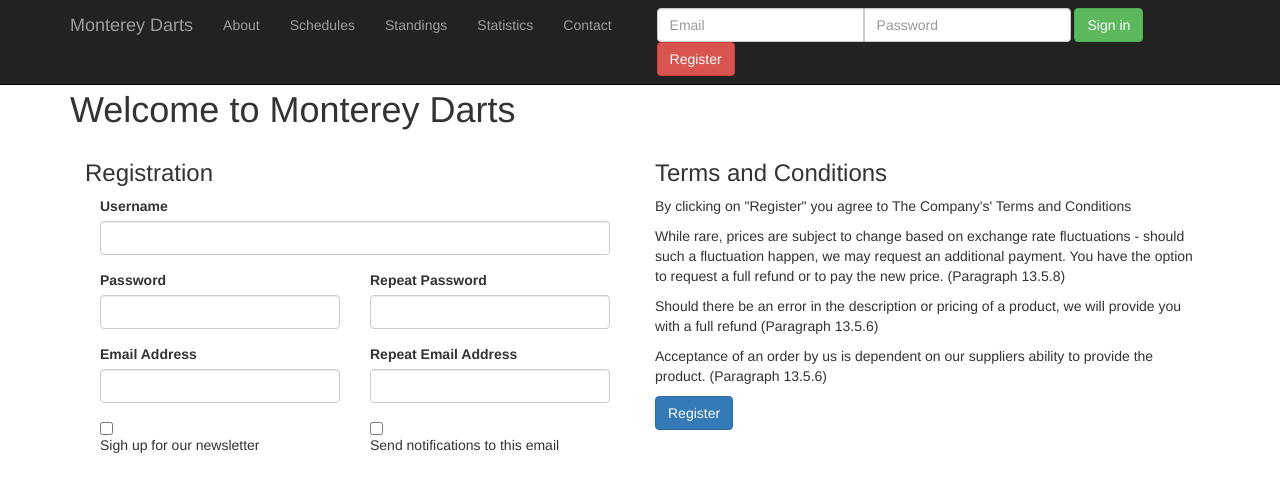
After one commit to wle831/MDarts, a Django app: template static/templates/register.html in a window 1280 px wide. The commit adds this page. Shown: the top 492 px of the page. Run offline with Django 3.2, Linux system fonts and the light colour scheme; the template is opened without the code that fills it, so the values that code supplies are empty; parts of the project's set-up code (start-up, migrations or seed data) failed here and were passed over; some libraries are stand-ins or nearby versions.

Commit message:
pages + urls added

```diff
--- a/src/src/urls.py
+++ b/src/src/urls.py
@@ -11,6 +11,12 @@
     url(r'^$', 'signups.views.home', name='home'),
     url(r'^admin/', include(admin.site.urls)),
     url(r'^standings/', 'signups.views.standings', name='standings'),
+    url(r'^about/', 'signups.views.about', name='about'),
+    url(r'^statistics/', 'signups.views.statistics', name='statistics'),
+    url(r'^schedules/', 'signups.views.schedules', name='schedules'),
+    url(r'^contact/', 'signups.views.contact', name='contact'),
+    url(r'^register/', 'signups.views.register', name='register'),
+
 )
 
 if settings.DEBUG:
--- a/static/templates/base.html
+++ b/static/templates/base.html
@@ -44,17 +44,17 @@
                     <span class="icon-bar"></span>
                     <span class="icon-bar"></span>
                 </button>
-                <a class="navbar-brand" href="#">Monterey Darts</a>
+                <a class="navbar-brand" href="{% url 'home' %}">Monterey Darts</a>
 
             </div>
             <!-- Collect the nav links, forms, and other content for toggling -->
             <div class="collapse navbar-collapse" id="bs-example-navbar-collapse-1">
                 <ul class="nav navbar-nav">
-                    <li><a href="#">About</a></li>
-                    <li><a href="#">Schedules</a></li>
+                    <li><a href="{% url 'about' %}">About</a></li>
+                    <li><a href="{% url 'schedules' %}">Schedules</a></li>
                     <li><a href="{% url 'standings' %}">Standings</a></li>
-                    <li><a href="#">Statistics</a></li>
-                    <li><a href="#">Contact</a></li>
+                    <li><a href="{% url 'statistics' %}">Statistics</a></li>
+                    <li><a href="{% url 'contact' %}">Contact</a></li>
 
                 </ul>
             <div class="row">
@@ -65,8 +65,9 @@
 		<input type="text" placeholder="Email" class="form-control"/>
 		<input type="password" placeholder="Password" class="form-control" />
 	</div>
-		<button type="submit" class="btn btn-success">Sign in</button>
-		<button type="button" class="btn btn-danger">Register</button>
+		<!--<button type="submit" class="btn btn-success">Sign in</button> -->
+        <a class='btn btn-success' href='{% url 'register' %}'>Sign in</a>
+		<a class='btn btn-danger' href='{% url 'register' %}'>Register</a>
 </form>
       					</span>
     					</div><!-- /input-group -->
--- /dev/null
+++ b/static/templates/register.html
@@ -0,0 +1,69 @@
+{% extends 'base.html' %}
+
+
+{% block content %}
+
+<div class="container-fluid">
+    <section class="container">
+		<div class="container-page">
+			<div class="col-md-6">
+				<h3 class="dark-grey">Registration</h3>
+
+				<div class="form-group col-lg-12">
+					<label>Username</label>
+					<input type="" name="" class="form-control" id="" value="">
+				</div>
+
+				<div class="form-group col-lg-6">
+					<label>Password</label>
+					<input type="password" name="" class="form-control" id="" value="">
+				</div>
+
+				<div class="form-group col-lg-6">
+					<label>Repeat Password</label>
+					<input type="password" name="" class="form-control" id="" value="">
+				</div>
+
+				<div class="form-group col-lg-6">
+					<label>Email Address</label>
+					<input type="" name="" class="form-control" id="" value="">
+				</div>
+
+				<div class="form-group col-lg-6">
+					<label>Repeat Email Address</label>
+					<input type="" name="" class="form-control" id="" value="">
+				</div>
+
+				<div class="col-sm-6">
+					<input type="checkbox" class="checkbox" />Sigh up for our newsletter
+				</div>
+
+				<div class="col-sm-6">
+					<input type="checkbox" class="checkbox" />Send notifications to this email
+				</div>
+
+			</div>
+
+			<div class="col-md-6">
+				<h3 class="dark-grey">Terms and Conditions</h3>
+				<p>
+					By clicking on "Register" you agree to The Company's' Terms and Conditions
+				</p>
+				<p>
+					While rare, prices are subject to change based on exchange rate fluctuations -
+					should such a fluctuation happen, we may request an additional payment. You have the option to request a full refund or to pay the new price. (Paragraph 13.5.8)
+				</p>
+				<p>
+					Should there be an error in the description or pricing of a product, we will provide you with a full refund (Paragraph 13.5.6)
+				</p>
+				<p>
+					Acceptance of an order by us is dependent on our suppliers ability to provide the product. (Paragraph 13.5.6)
+				</p>
+
+				<button type="submit" class="btn btn-primary">Register</button>
+			</div>
+		</div>
+	</section>
+</div>
+
+{% endblock %}
```
Also changed, not shown: src/signups/views.py (+24 -0 lines), static/templates/about.html (added, +9 -0 lines), static/templates/contact.html (added, +11 -0 lines), static/templates/schedules.html (added, +11 -0 lines), static/templates/statistics.html (added, +9 -0 lines), 2 other files.
